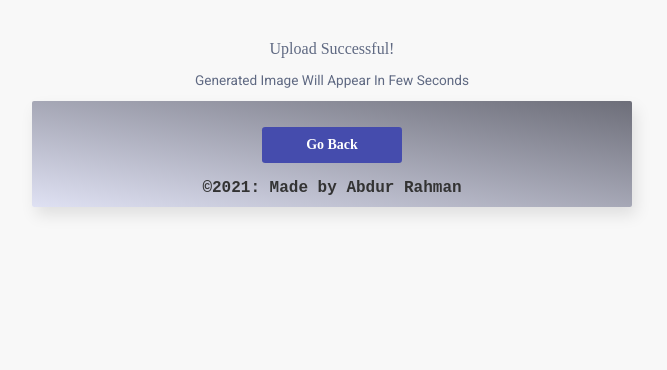
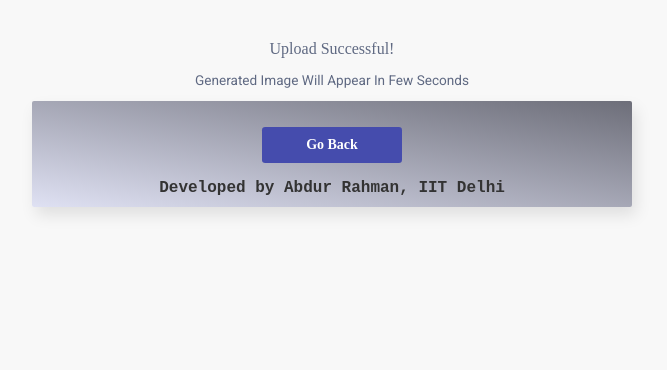
Before and after one commit to abdur75648/ai-image-generator, a Flask app: template templates/complete.html in a window 1280 px wide. Shown: the top 370 px of the page, without its empty margins (308-975 px from the left). Run offline with Flask 2, Linux system fonts and the light colour scheme; the template is opened without the code that fills it, so the values that code supplies are empty; some libraries are stand-ins or nearby versions.

Commit message:
Update complete.html

```diff
--- a/templates/complete.html
+++ b/templates/complete.html
@@ -51,7 +51,7 @@
 
 		<!-- <button  class="btn" onClick="window.location.reload()">Submit Again</button> -->
 		<button class="submit-btn btn" onclick="goBack()">Go Back</button>
-		<h5>©2021: Made by Abdur Rahman</h5>
+		<h5>Developed by Abdur Rahman, IIT Delhi</h5>
 	</div>
 
 </body>
```
